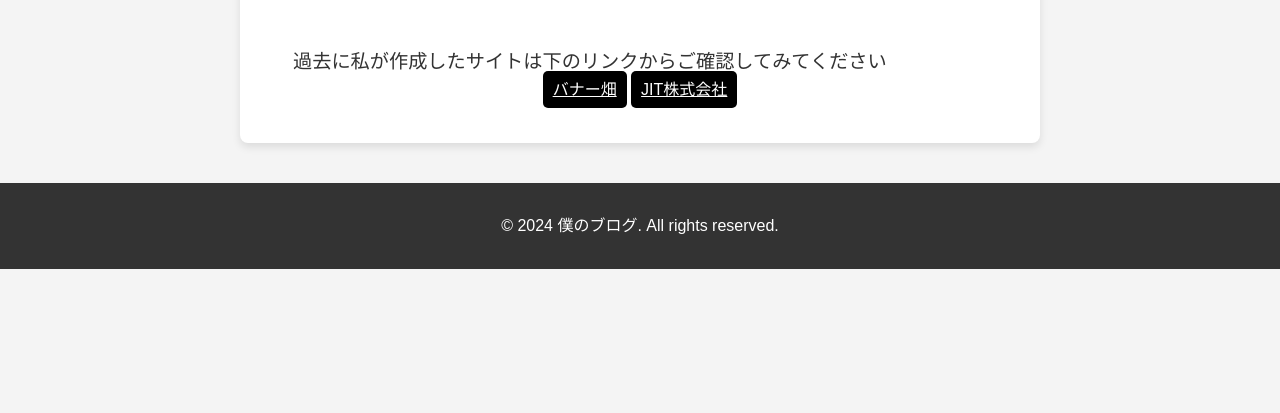
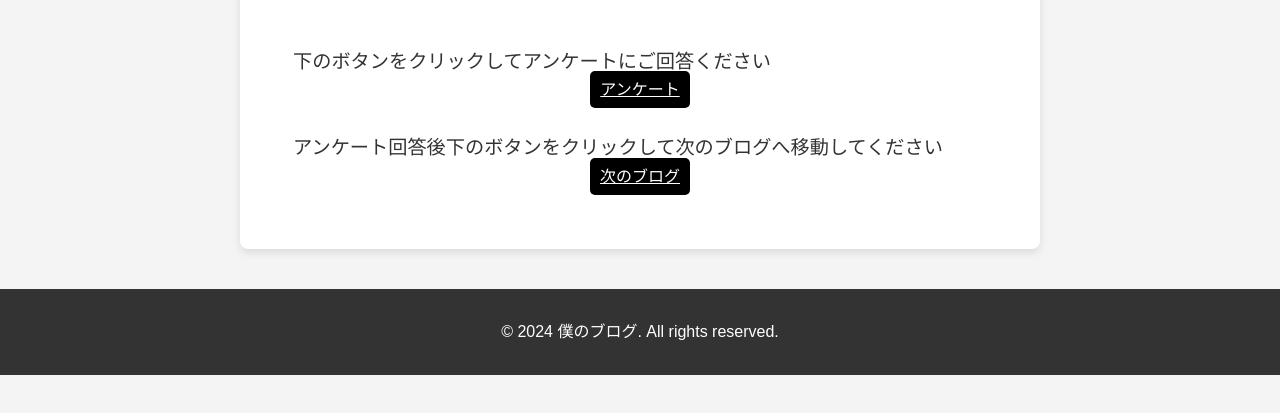
Before and after one commit to GOD-cp/blog6.io, a plain HTML site: page index.html in a window 1280 px wide. Shown: the part 3456-3869 px from the top of the page. Drawn offline with Linux system fonts and the light colour scheme.

Commit message:
Update index.html

```diff
--- a/index.html
+++ b/index.html
@@ -154,10 +154,12 @@
             <span class="ad-label">広告</span>
         </div>
 
-            <div class="image-container">
-                <p class="image-caption">過去に私が作成したサイトは下のリンクからご確認してみてください </p>
-                <a href="index1.html" class="button">バナー畑</a>
-                <a href="index1.html" class="button">JIT株式会社</a>
+             <div class="image-container">
+                <p class="image-caption">下のボタンをクリックしてアンケートにご回答ください </p>
+                <a href="https://forms.gle/sktYQg465FAUfVW19" class="button">アンケート</a>
+                <div class="image-container">
+                <p class="image-caption">アンケート回答後下のボタンをクリックして次のブログへ移動してください</p>
+                <a href="https://god-cp.github.io/blog7.io/index.html" class="button">次のブログ</a>
 
 
         </section>
```
